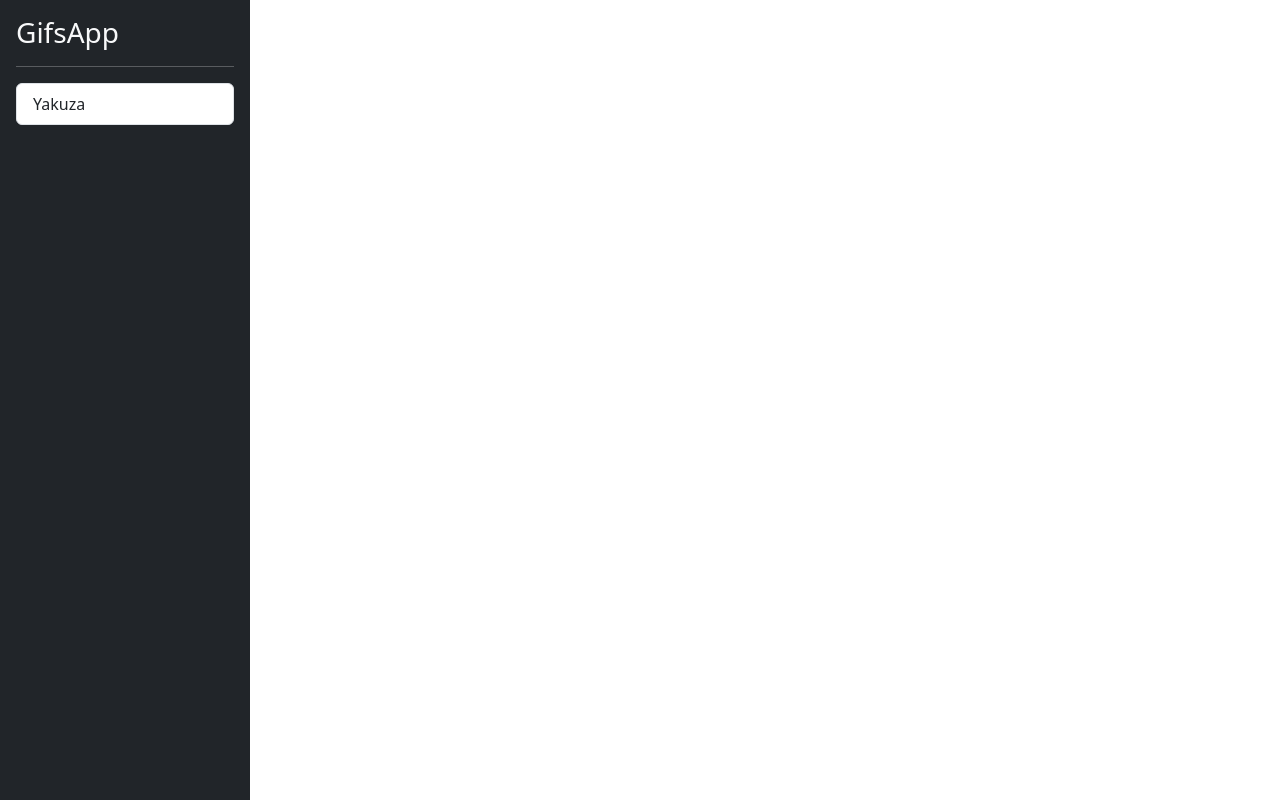
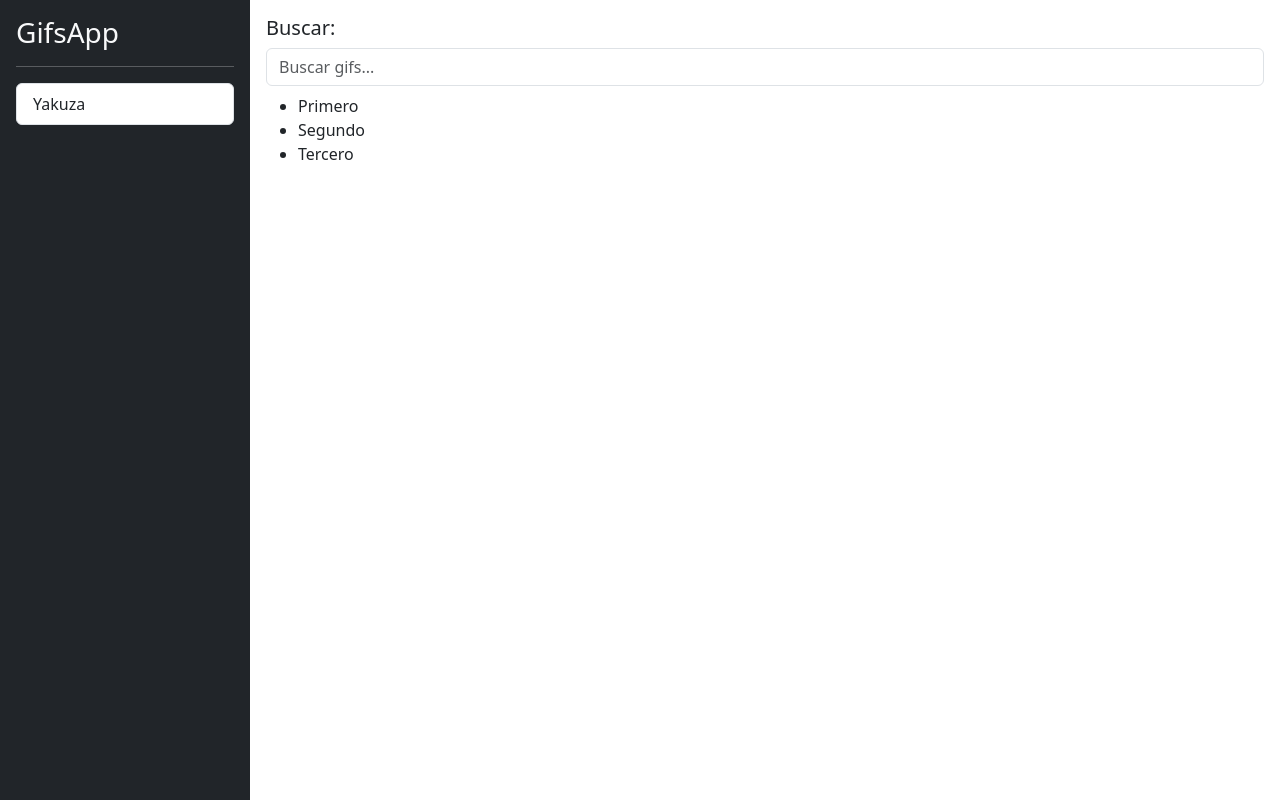
Before and after one commit to Dizaer/gifs-app, an Angular app: page / in a window 1280 px wide. Built offline with nearby package versions, Linux system fonts and the light colour scheme.

Commit message:
89. Diseño de Gifs Components

```diff
--- a/src/app/app.component.html
+++ b/src/app/app.component.html
@@ -3,5 +3,7 @@
   <shared-sidebar></shared-sidebar>
 
 
+  <gifs-home-page class="flex-fill"></gifs-home-page>
+
 
 </div>
--- /dev/null
+++ b/src/app/gifs/components/search-box/search-box.component.ts
@@ -0,0 +1,17 @@
+import { Component } from '@angular/core';
+
+@Component({
+    selector: 'gifs-search-box',
+    template: `
+    <h5>Buscar:</h5>
+    <input type="text"
+    class="form-control"
+    placeholder="Buscar gifs..."
+    >
+    `
+})
+
+export class SearchBoxComponent {
+    constructor() { }
+
+}
--- /dev/null
+++ b/src/app/gifs/pages/home/home-page.component.html
@@ -0,0 +1,14 @@
+<div class="row p-3">
+    <div class="col-12">
+        <gifs-search-box></gifs-search-box>
+    </div>
+
+    <div class="col-12 pt-2">
+        <!-- lISTADO DE GISF-->
+         <ul>
+            <li>Primero</li>
+            <li>Segundo</li>
+            <li>Tercero</li>
+         </ul>
+    </div>
+</div>
```
Also changed, not shown: src/app/gifs/gifs.module.ts (+9 -1 lines), src/app/gifs/pages/home/home-page.component.ts (added, +9 -0 lines).
